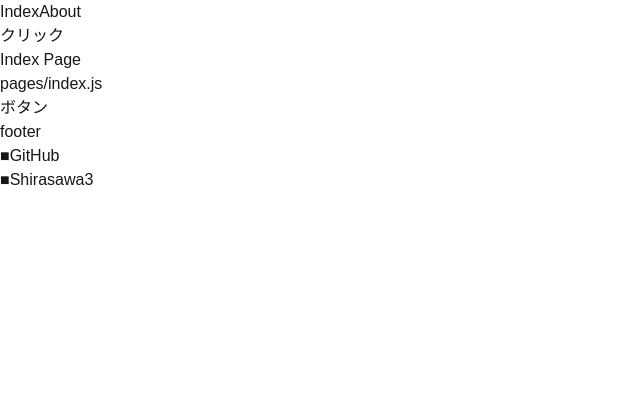
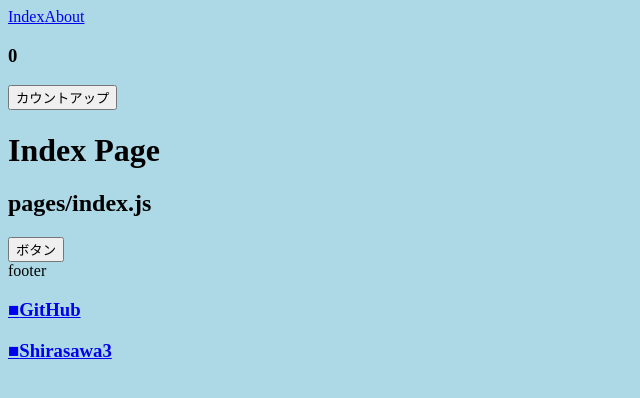
Before and after one commit to Shirasawa3/react-app, a Next.js app: page / in a window 1280 px wide. Shown: the top 398 px of the page, without its empty margins (0-640 px from the left). Built offline with nearby package versions, Linux system fonts and the light colour scheme.

Commit message:
✨ カウンタの実装

```diff
--- a/src/pages/_app.jsx
+++ b/src/pages/_app.jsx
@@ -1,4 +1,4 @@
-import "@/src/styles/globals.css";
+// import "@/src/styles/globals.css";
 
 export default function App({ Component, pageProps }) {
   return <Component {...pageProps} />;
--- a/src/pages/index.jsx
+++ b/src/pages/index.jsx
@@ -3,23 +3,33 @@ import { Footer } from "@/src/components/Footer";
 import { Headline } from "@/src/components/Headline";
 import { Links } from "@/src/components/Links";
 import { useCallback } from "react";
+import { useEffect } from "react";
+import { useState } from "react";
 
 export default function Home() {
+  const [count, setCount] = useState(0);
+
   const handleClick = useCallback((e) => {
     console.log(e);
-    alert('クリック');
+    setCount(count => count + 1);
+  }, []);
+
+  useEffect(() => {
+    // マウント時の処理
+    document.body.style.backgroundColor = 'lightblue';
+
+    // アンマウント時の処理
+    return () => {
+      document.body.style.backgroundColor = '';
+    };
   }, []);
 
   return (
     <div>
       <Header />
-      <button
-        onClick={() => {
-          alert('クリック')
-        }}>
-          クリック
-      </button>
-      <Headline title="Index Page" page="index" onClick={handleClick}/>
+      <h3>{count}</h3>
+      <button onClick={handleClick}>カウントアップ</button>
+      <Headline title="Index Page" page="index" onClick={() => {alert('クリック')}}/>
       <Footer />
       <Links />
     </div>
```
